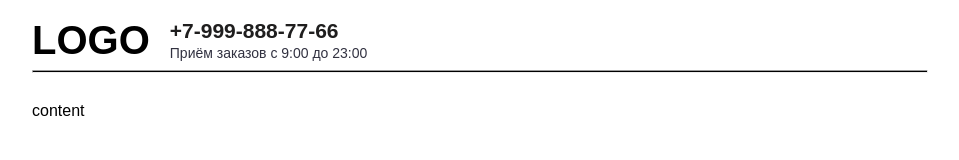
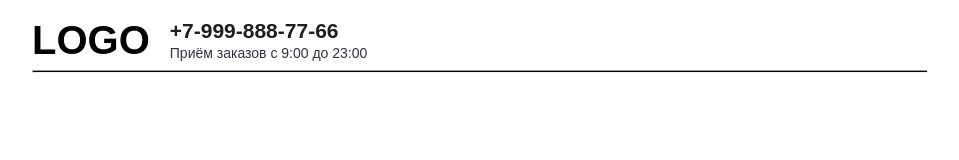
Before and after one commit to kakadyx/pizza, a Vue app: page /#/ in a window 1280 px wide. Shown: the top 160 px of the page, without its empty margins (160-1119 px from the left). Built offline with nearby package versions, Linux system fonts and the light colour scheme.

Commit message:
чуть доработал хэдер с футером, основной контент

```diff
--- a/src/app/index.vue
+++ b/src/app/index.vue
@@ -14,11 +14,12 @@ import { Routing } from '@/pages'
 @import '@/app/style/main.scss';
 .app {
   min-height: 100vh;
+  max-height: 100vh;
   font-family: sans-serif;
   display: flex;
   flex-direction: column;
   & > * {
-    padding-inline: var(--side-offset);
+    margin-inline: var(--side-offset);
   }
 }
 </style>
--- a/src/app/style/main.scss
+++ b/src/app/style/main.scss
@@ -4,6 +4,6 @@
   height: 3px;
   background: black;
   width: 100%;
-  margin-block: 10px;
   border-radius: 999px;
+  padding:0;
 }
--- a/src/pages/mainPage/index.vue
+++ b/src/pages/mainPage/index.vue
@@ -1,12 +1,28 @@
 <script setup></script>
 
 <template>
-  <div class="content">content</div>
+  <div class="content">
+    <div class="filler"></div>
+  </div>
 </template>
 
-<style scoped>
+<style lang="scss" scoped>
 .content {
   display: flex;
   flex: 1;
+  overflow: auto;
+  .filler {
+    height: 9999px;
+  }
+
+  &::-webkit-scrollbar {
+    width: 4px;
+
+    background-color: transparent;
+  }
+  &::-webkit-scrollbar-thumb {
+    background: #000;
+    border-radius: 9999px;
+  }
 }
 </style>
--- a/src/widgets/theFooter/index.vue
+++ b/src/widgets/theFooter/index.vue
@@ -20,11 +20,12 @@
 
 <style lang="scss" scoped>
 .footer {
-  padding-block: 20px;
+  padding-bottom: 20px;
   display: flex;
   flex-direction: column;
   justify-content: space-between;
   align-items: center;
+  gap: 10px;
 }
 
 .content {
--- a/src/widgets/theHeader/index.vue
+++ b/src/widgets/theHeader/index.vue
@@ -18,7 +18,10 @@
 
 <style lang="scss" scoped>
 .header {
-  padding-block: 20px;
+  padding-top: 20px;
+  display: flex;
+  flex-direction: column;
+  gap: 10px;
 }
 
 .content {
```
